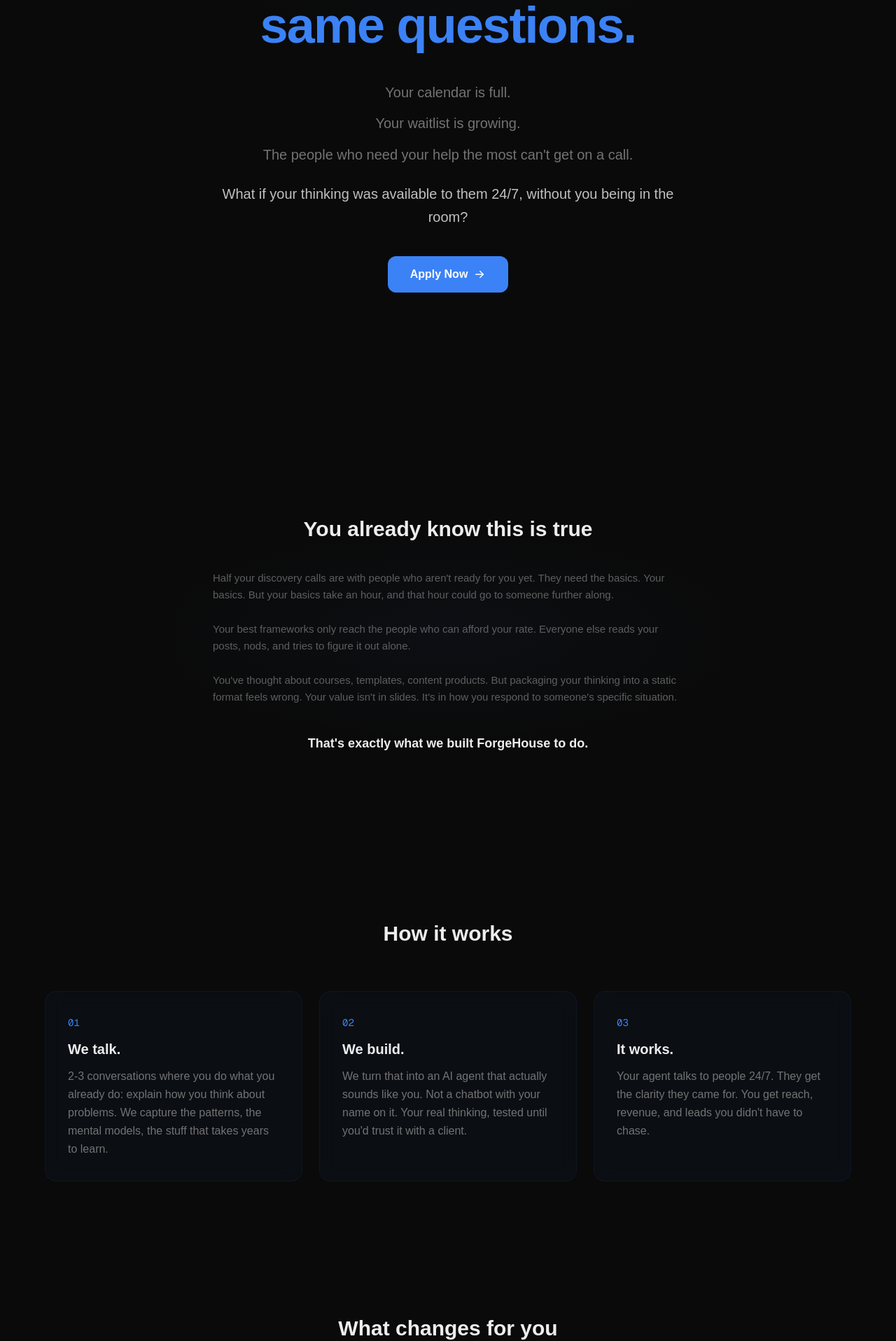
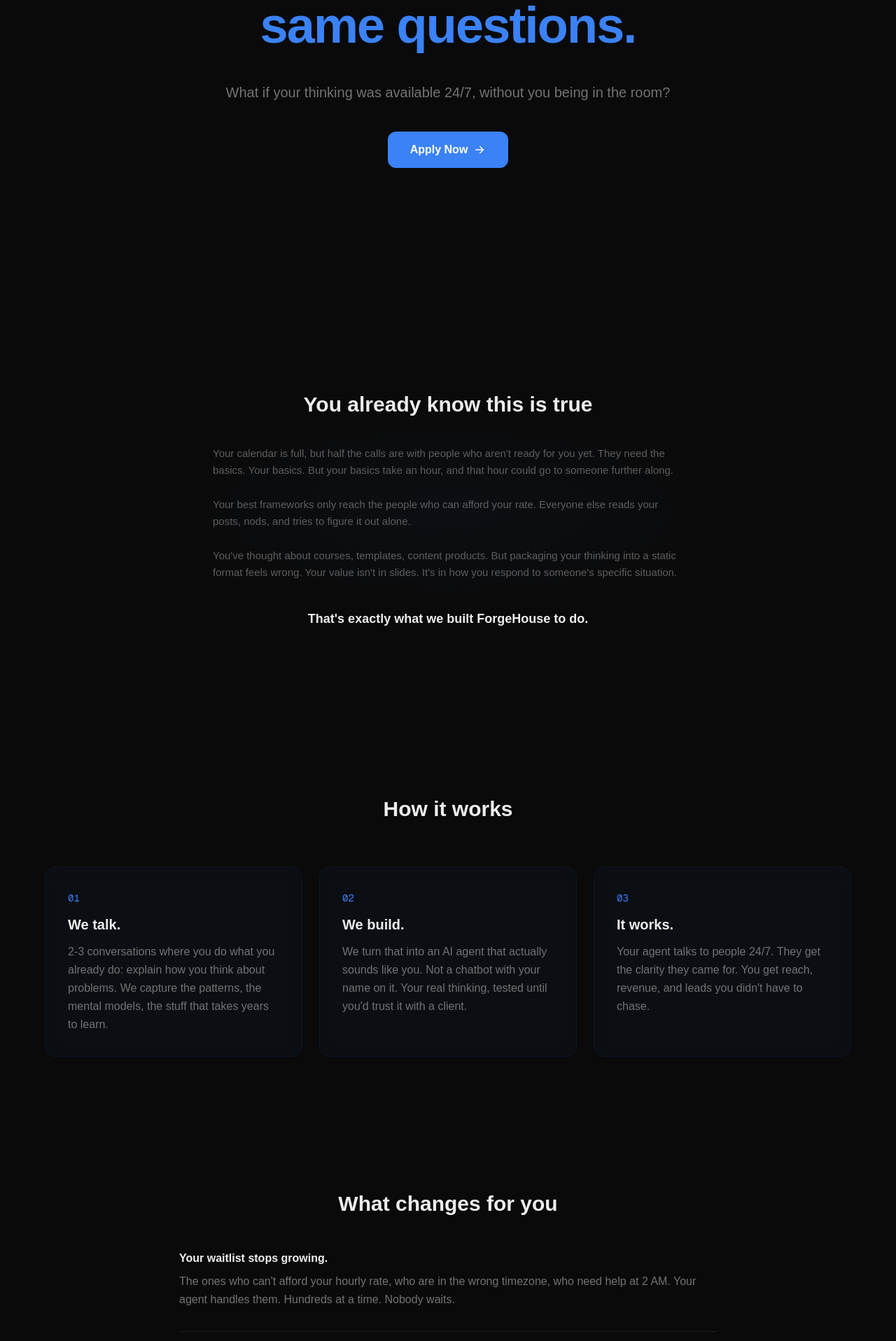
Before and after one commit to Apex-Sudo/forgehouse-site, a Next.js app: page /for-mentors in a window 1280 px wide. Shown: the part 364-2280 px from the top of the page at 70% size. Built offline with nearby package versions, Linux system fonts and the light colour scheme; no server answers.

Commit message:
Compress hero to single vector, distribute others into sections

```diff
--- a/src/app/for-mentors/page.tsx
+++ b/src/app/for-mentors/page.tsx
@@ -32,12 +32,9 @@ export default function ForMentorsPage() {
           You keep answering the{" "}
           <span className="text-amber">same questions.</span>
         </h1>
-        <div className="max-w-2xl mx-auto space-y-3 mb-10">
-          <p className="text-muted text-lg md:text-xl leading-relaxed">Your calendar is full.</p>
-          <p className="text-muted text-lg md:text-xl leading-relaxed">Your waitlist is growing.</p>
-          <p className="text-muted text-lg md:text-xl leading-relaxed">The people who need your help the most can&apos;t get on a call.</p>
-          <p className="text-foreground/80 text-lg md:text-xl leading-relaxed mt-6">What if your thinking was available to them 24/7, without you being in the room?</p>
-        </div>
+        <p className="text-muted text-lg md:text-xl max-w-2xl mx-auto mb-10 leading-relaxed">
+          What if your thinking was available 24/7, without you being in the room?
+        </p>
         <div className="flex flex-col sm:flex-row gap-4 justify-center">
           <Link href="/apply" className="bg-amber text-white px-8 py-3.5 rounded-xl font-semibold hover:bg-amber-dark transition text-center inline-flex items-center justify-center gap-2">
             Apply Now <IconArrowRight size={18} />
@@ -50,7 +47,7 @@ export default function ForMentorsPage() {
         <div className="max-w-3xl mx-auto gradient-blue" style={{ borderRadius: "20px", padding: "3rem" }}>
           <h2 className="text-2xl md:text-3xl font-bold mb-10 text-center">You already know this is true</h2>
           <div className="space-y-6 text-[15px] text-muted/80 leading-relaxed">
-            <p>Half your discovery calls are with people who aren&apos;t ready for you yet. They need the basics. Your basics. But your basics take an hour, and that hour could go to someone further along.</p>
+            <p>Your calendar is full, but half the calls are with people who aren&apos;t ready for you yet. They need the basics. Your basics. But your basics take an hour, and that hour could go to someone further along.</p>
             <p>Your best frameworks only reach the people who can afford your rate. Everyone else reads your posts, nods, and tries to figure it out alone.</p>
             <p>You&apos;ve thought about courses, templates, content products. But packaging your thinking into a static format feels wrong. Your value isn&apos;t in slides. It&apos;s in how you respond to someone&apos;s specific situation.</p>
           </div>
@@ -80,8 +77,8 @@ export default function ForMentorsPage() {
           <h2 className="text-2xl md:text-3xl font-bold mb-12 text-center">What changes for you</h2>
           <div className="divide-y divide-border">
             <div className="py-8 first:pt-0">
-              <p className="text-foreground font-semibold mb-2">People stop falling through the cracks.</p>
-              <p className="text-muted leading-relaxed">The ones who can&apos;t afford your hourly rate, who are in the wrong timezone, who need help at 2 AM. Your agent handles them. Hundreds at a time.</p>
+              <p className="text-foreground font-semibold mb-2">Your waitlist stops growing.</p>
+              <p className="text-muted leading-relaxed">The ones who can&apos;t afford your hourly rate, who are in the wrong timezone, who need help at 2 AM. Your agent handles them. Hundreds at a time. Nobody waits.</p>
             </div>
             <div className="py-8">
               <p className="text-foreground font-semibold mb-2">Your discovery calls get better.</p>
```
